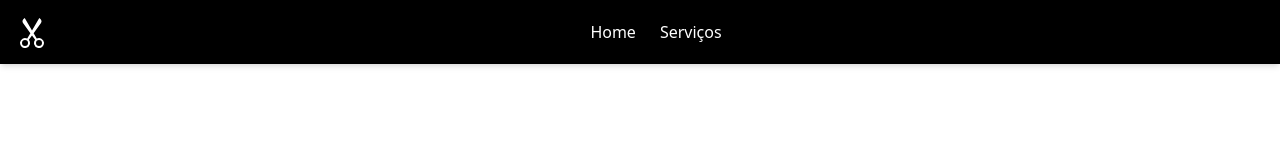
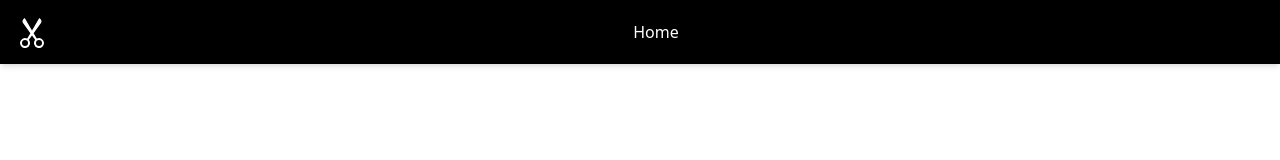
Before and after one commit to unicortes/barbearia-frontend, a React (Vite) app: page / in a window 1280 px wide. Shown: the top 160 px of the page. Built offline with nearby package versions, Linux system fonts and the light colour scheme.

Commit message:
Remoção do botão serviços no header

```diff
--- a/src/components/header/header.jsx
+++ b/src/components/header/header.jsx
@@ -13,9 +13,6 @@ const Header = () => {
                     <li>
                         <Link to="/pageHome" className="hover:text-gray-400">Home</Link>
                     </li>
-                    <li>
-                        <Link to="/services" className="hover:text-gray-400">Serviços</Link>
-                    </li>
                 </ul>
             </nav>
         </header>
```
